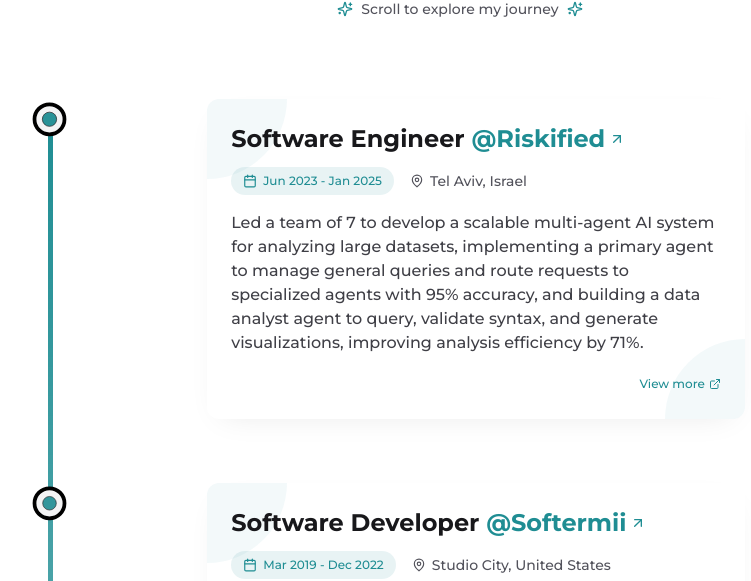
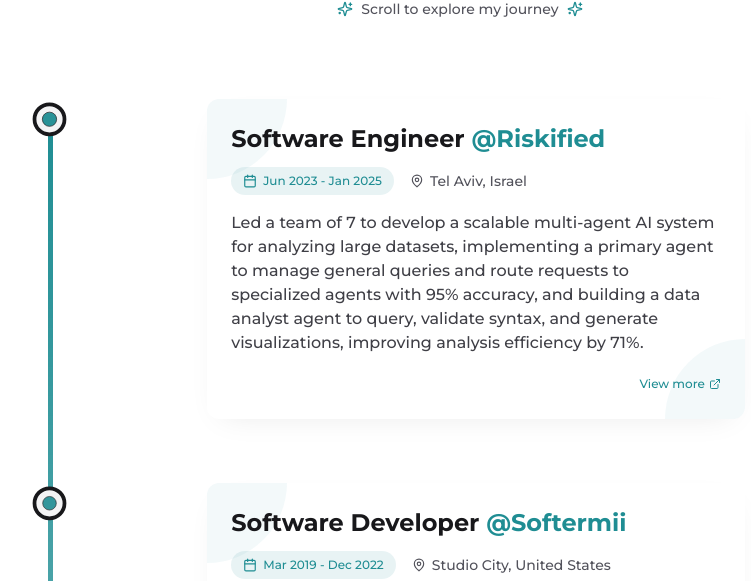
Before and after one commit to anthonydouglas88111/portfolio, a Next.js app: page /about in a window 1280 px wide. Shown: the part 1093-1674 px from the top of the page, without its empty margins (180-931 px from the left). Built offline with nearby package versions, Linux system fonts and the light colour scheme.

Commit message:
fix the experience

```diff
--- a/src/components/experience/experience-showcase-list-item.tsx
+++ b/src/components/experience/experience-showcase-list-item.tsx
@@ -1,9 +1,9 @@
 "use client";
 
-import { type RefObject, useRef, useState } from "react";
+import { type RefObject, useRef } from "react";
 import Link from "next/link";
 import { motion, useScroll } from "framer-motion";
-import { ArrowUpRight, Calendar, MapPin, ExternalLink } from "lucide-react";
+import { Calendar, MapPin, ExternalLink } from "lucide-react";
 
 export interface ExperienceListIconProps {
   iconRef: RefObject<HTMLElement>;
@@ -18,7 +18,7 @@
   });
 
   return (
-    <figure className="absolute left-0 stroke-zinc-900">
+    <figure className="absolute left-0 stroke-zinc-900 dark:stroke-zinc-100">
       <svg width="75" height="75" viewBox="0 0 100 100">
         <circle
           cx="50"
@@ -34,8 +34,7 @@
           cx="50"
           cy="27"
           r="20"
-          className="fill-zinc-100 stroke-[5px] dark:fill-zinc-900"
-          stroke="url(#gradientStroke)"
+          className="fill-zinc-100 stroke-[5px] dark:fill-zinc-800"
         />
 
         <motion.circle
@@ -88,7 +87,6 @@
   props: ExperienceShowcaseListItemProps,
 ) {
   const ref = useRef(null);
-  const [isHovered, setIsHovered] = useState(false);
   const index = props.index || 0;
 
   // Animation variants
@@ -118,12 +116,6 @@
         viewport={{ once: true, margin: "-100px" }}
         custom={index}
         whileHover={{
-          y: -10,
-          x: 5,
-          scale: 1.03,
-          rotateZ: 1,
-          boxShadow:
-            "0 20px 40px -20px rgba(var(--accent-rgb), 0.4), 0 0 20px rgba(var(--accent-rgb), 0.2)",
           transition: { type: "spring", stiffness: 300, damping: 15 },
         }}
         className="relative overflow-hidden rounded-xl bg-white p-6 shadow-lg transition-all dark:bg-zinc-800/80 dark:shadow-zinc-900/30"
@@ -134,20 +126,17 @@
         <motion.div
           className="absolute -bottom-20 -right-20 h-40 w-40 rounded-full bg-accent/5"
           initial={{ scale: 0, opacity: 0 }}
-          whileHover={{ scale: 1, opacity: 1 }}
           transition={{ duration: 0.4 }}
         />
         <motion.div
           className="absolute -left-20 -top-20 h-40 w-40 rounded-full bg-accent/5"
           initial={{ scale: 0, opacity: 0 }}
-          whileHover={{ scale: 1, opacity: 1 }}
           transition={{ duration: 0.4, delay: 0.1 }}
         />
 
         <div className="relative z-10">
           <motion.h3
             className="text-base font-bold text-zinc-900 dark:text-white sm:text-xl md:text-2xl"
-            whileHover={{ color: "var(--accent-color)" }}
             transition={{ duration: 0.2 }}
           >
             {props.title}{" "}
@@ -156,16 +145,9 @@
               className="group inline-flex items-center gap-1 text-accent transition-all hover:text-accent/80"
               target="_blank"
               rel="nofollow"
-              onMouseEnter={() => setIsHovered(true)}
-              onMouseLeave={() => setIsHovered(false)}
             >
               @{props.organisation.name}
-              <motion.span
-                animate={{ x: isHovered ? 5 : 0, y: isHovered ? -5 : 0 }}
-                transition={{ duration: 0.2 }}
-              >
-                <ArrowUpRight className="h-4 w-4" />
-              </motion.span>
+              <motion.span transition={{ duration: 0.2 }}></motion.span>
             </Link>
           </motion.h3>
 
@@ -202,10 +184,7 @@
             transition={{ delay: 0.3 }}
           >
             <motion.div
-              whileHover={{
-                scale: 1.1,
-                x: 5,
-              }}
+              whileHover={{ y: -1, x: 5 }}
               transition={{ type: "spring", stiffness: 400, damping: 10 }}
             >
               <Link
```
